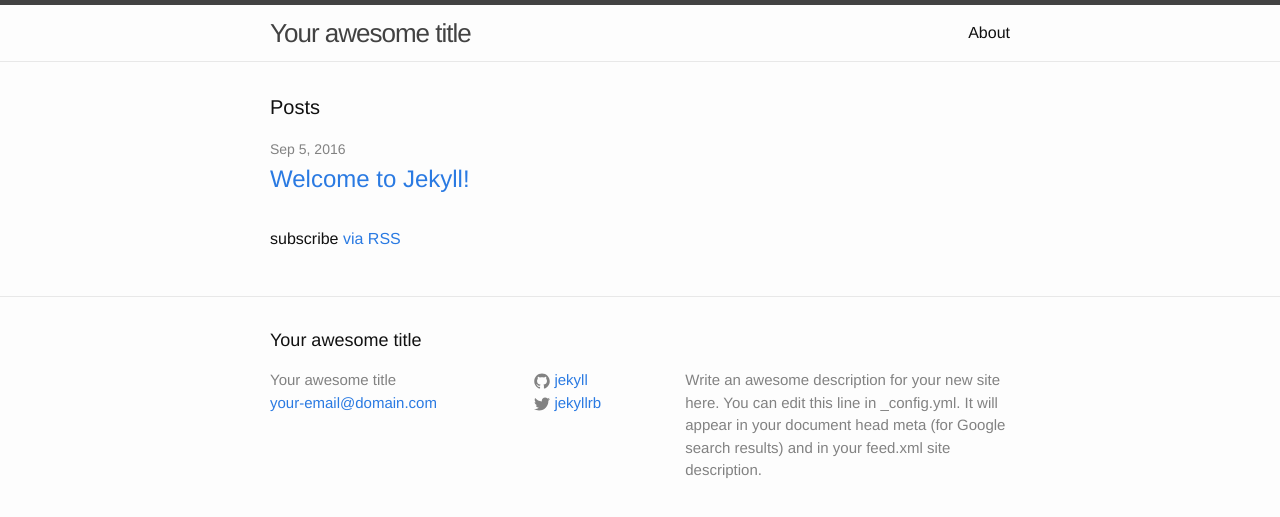
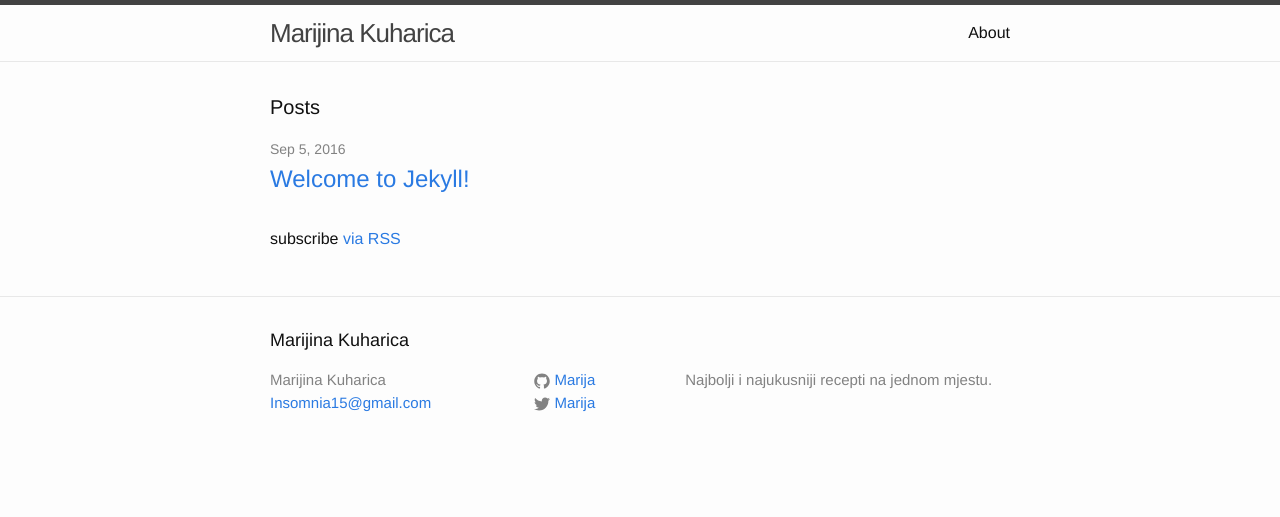
Before and after one commit to MarijinaKuharica/MarijinaKuharica.github.io, a Jekyll site: the page built from index.html, in a window 1280 px wide. Shown: the top 517 px of the page. Built offline with Jekyll 4.4.1, drawn with Linux system fonts in a browser that asks for light colours.

Commit message:
Update _config.yml

```diff
--- a/_config.yml
+++ b/_config.yml
@@ -6,16 +6,11 @@
 # 'jekyll serve'. If you change this file, please restart the server process.
 
 # Site settings
-title: Your awesome title
-email: your-email@domain.com
+title: Marijina Kuharica
+email: Insomnia15@gmail.com
 description: > # this means to ignore newlines until "baseurl:"
-  Write an awesome description for your new site here. You can edit this
-  line in _config.yml. It will appear in your document head meta (for
-  Google search results) and in your feed.xml site description.
+  Najbolji i najukusniji recepti na jednom mjestu.
 baseurl: "" # the subpath of your site, e.g. /blog
-url: "http://yourdomain.com" # the base hostname & protocol for your site
-twitter_username: jekyllrb
-github_username:  jekyll
-
-# Build settings
-markdown: kramdown
+url: "https://marijinakuharica.github.io/" # the base hostname & protocol for your site
+twitter_username: Marija
+github_username:  Marija
```
